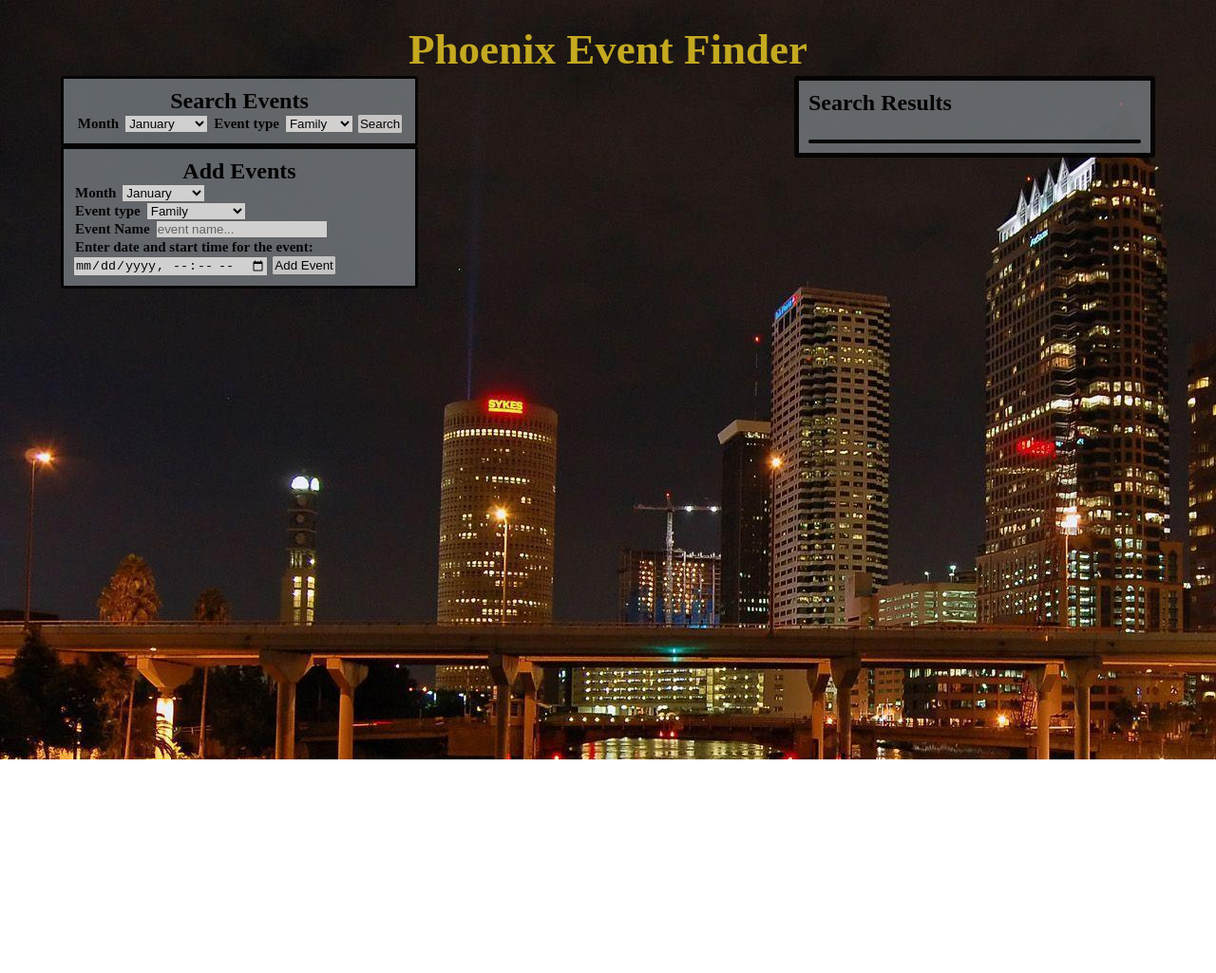
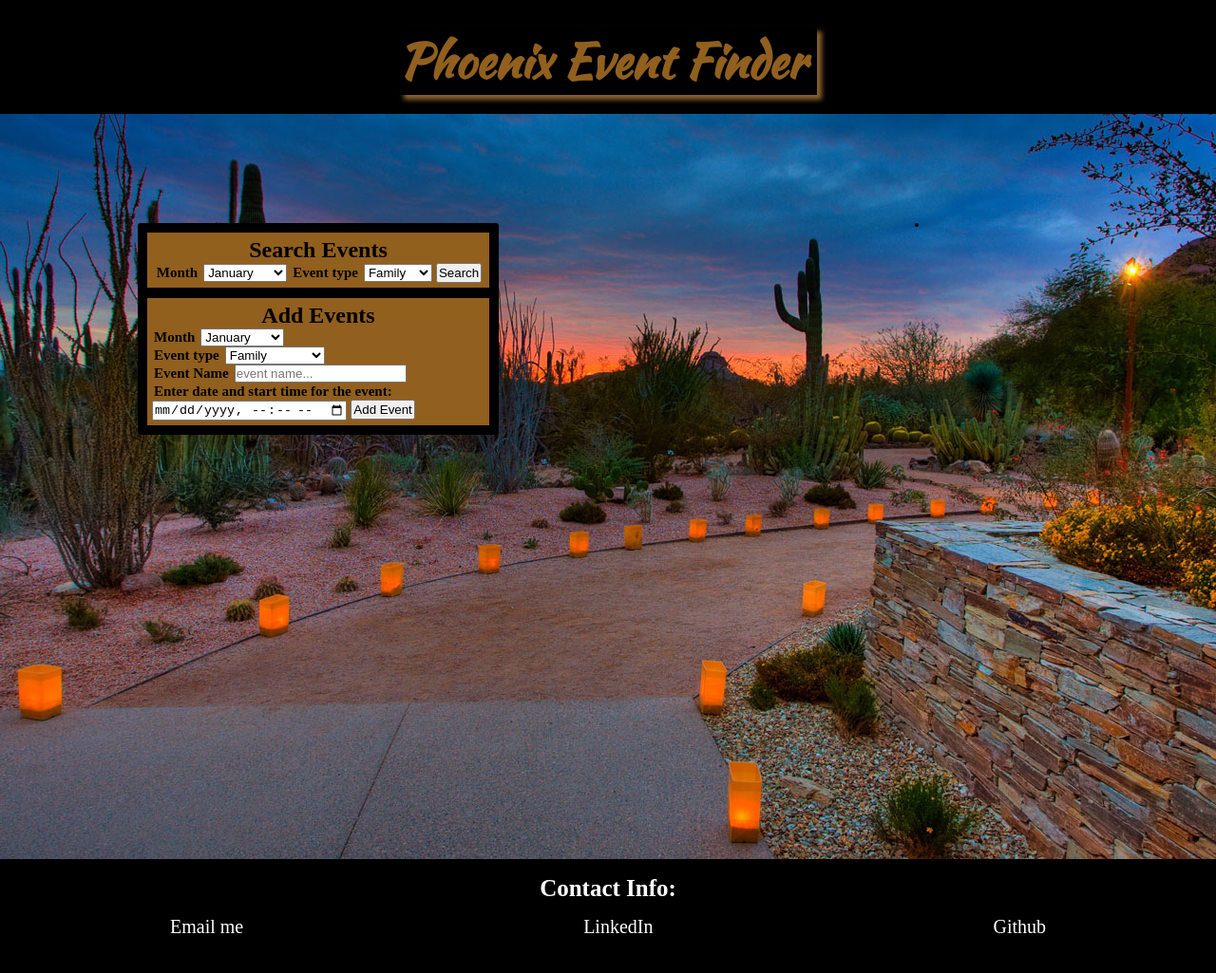
Before and after one commit to Bwade808/local-event-finder, a website: page front-end/public/index.html in a window 1280 px wide. Shown: the whole page at 95% size. Before the commit the page ends 800 px from the top, so only its background shows below. Drawn offline with Linux system fonts and the light colour scheme.

Commit message:
adding delete feature to result card and modified UI

```diff
--- a/front-end/public/index.html
+++ b/front-end/public/index.html
@@ -7,14 +7,24 @@
     <title>Local Event Finder</title>
     <script src="index.js" defer></script>
     <link rel="stylesheet" href="style.css">
+    <link rel="stylesheet" href="https://fonts.googleapis.com/css?family=Kaushan+Script">
+    <script src='https://kit.fontawesome.com/a076d05399.js' crossorigin='anonymous'></script>
     <link rel="stylesheet" href="https://cdnjs.cloudflare.com/ajax/libs/font-awesome/4.7.0/css/font-awesome.min.css">
 </head>
 <body>
-
+        <div class="header-container">
             <header>
                 <h1 class="main">Phoenix Event Finder</h1>
             </header>
-        <div class="both_boxes">
+        </div>
+        <div class="after-header-container">
+            <div></div>
+            <div class="results-h2"><h2>Search Results</h2></div>
+        </div>
+
+        <div class="main-container">
+            <div class="input-container">
+                <div class="input-inner-container">
                     <div class="input_box">
                         <h2>Search Events</h2>
                         <!-- <form action="/action_page.php"> -->
@@ -87,13 +97,25 @@
                         <input type="submit" value="Add Event" onclick="addEvent()">
                     </div>
                 </div>
-    <div class="outer_results">
-        <h2>Search Results</h2>
+            </div>
+            <div class="results-container">
+
                 <div class="results">
-
+                </div>
             </div>
 
         </div>
+        <div class="footer-container">
+            <div class="footer-h3">
+                <h3>Contact Info:</h3>
+            </div>
+            <footer class="foot-items">
+                <div class="email"><a href="mailto: bwka85@gmail.com">Email me</a></div>
+                <div class="linkedin"><a href="https://www.linkedin.com/in/brandon-wk-adviento">LinkedIn</a></div>
+                <div class="github"><a href="https://github.com/Bwade808">Github</a></div>
+            </footer>
+        </div>
+
 
 
 </body>
--- a/front-end/public/index.js
+++ b/front-end/public/index.js
@@ -1,11 +1,16 @@
 const results = document.querySelector('.results');
 results.innerHTML = "";
+const resultsH2 = document.querySelector('.results-h2');
+const h2Text = resultsH2.innerHTML;
+resultsH2.innerHTML = "";
 const sMonth = document.querySelector('#month');
 const sType = document.querySelector('#event_type');
 const aMonth = document.querySelector('#add_month');
 const aType = document.querySelector('#add_event_type');
 const day = document.querySelector('#event_date');
 const eName = document.querySelector('#e_name');
+const clickCard = document.querySelectorAll('.newCard');
+// const cardEvent = document.querySelector('.cardEvent');
 
 // let cardCreator = (name, type, date) => {
 //     let newCard = document.createElement('div');
@@ -26,7 +31,7 @@ const eName = document.querySelector('#e_name');
 
 
 let searchAll = () =>{
-
+    resultsH2.innerHTML = h2Text;
 if(sMonth.value === "October" && sType.value === "All"){
 fetch('http://localhost:8002/events/october')
 .then((response)=> response.json())
@@ -40,13 +45,18 @@ fetch('http://localhost:8002/events/october')
         let data3 = data[i].month_day;
         let newCard = document.createElement('div');
         newCard.className = "newCard";
+        newCard.id = data[i].event_id;
         let eventName = document.createElement('h2');
         eventName.className = "cardEvent";
         eventName.textContent = data1;
         let eventTypeDate = document.createElement('h3');
         eventTypeDate.className = "cardTypeDate";
         eventTypeDate.textContent = `${data2} / October ${data3}, 2022`;
-        newCard.append(eventName, eventTypeDate);
+        let deleteIcon = document.createElement('button');
+        deleteIcon.className = "fa fa-trash";
+        let updateIcon = document.createElement('button');
+        updateIcon.className = "fas fa-edit";
+        newCard.append(eventName, eventTypeDate, deleteIcon, updateIcon);
         results.append(newCard);
     }
 });
@@ -71,14 +81,38 @@ let querySearch = () => {
             let data3 = data[i].month_day;
             let newCard = document.createElement('div');
             newCard.className = "newCard";
+            newCard.id = data[i].event_id;
             let eventName = document.createElement('h2');
             eventName.className = "cardEvent";
             eventName.textContent = data1;
             let eventTypeDate = document.createElement('h3');
             eventTypeDate.className = "cardTypeDate";
             eventTypeDate.textContent = `${data2} / October ${data3}, 2022`;
-            newCard.append(eventName, eventTypeDate);
+            let deleteIcon = document.createElement('button');
+            deleteIcon.className = "fa fa-trash";
+            deleteIcon.id = data[i].event_id;
+            let updateIcon = document.createElement('button');
+            updateIcon.className = "fas fa-edit";
+            newCard.append(eventName, eventTypeDate, deleteIcon, updateIcon);
             results.append(newCard);
+
+            deleteIcon.addEventListener('click', (e) => {
+                console.log(e.target.id)
+                let eId = e.target.id;
+                let isConfirmed = confirm('Are you sure you want to delete this event?');
+                if(isConfirmed){
+                    fetch(`http://localhost:8002/events/october/${eId}`,{
+                        method: 'DELETE',
+                        headers: {
+                            'Content-Type': 'application/json'
+                        }
+                    })
+                    .then((data) => {
+                        alert('You have successfully deleted an event');
+                        console.log('Successfully delete', data)
+                    })
+                }
+            });
         }
     })
 };
@@ -108,6 +142,9 @@ let addEvent = () => {
 };
 
 
+
+
+
 // let logDate = () => {
 //     let day = document.querySelector('#event_date');
 //     let dayVal = day.value.substring(8, 10);
--- a/front-end/public/style.css
+++ b/front-end/public/style.css
@@ -1,5 +1,6 @@
 /* COLORS:
 halloween orange: background-color: rgb(196, 169, 32);
+grey: rgb(117, 123, 128)
 */
 
 * {
@@ -8,36 +9,104 @@ halloween orange: background-color: rgb(196, 169, 32);
 }
 
 body {
-    background-image: url('phoenix.jpg');
+    background-image: url('phoenix4.jpg');
+    background-repeat: repeat-y;
     background-size: auto;
+    background-position: 0px 3px;
+    /* height: 100vh; */
 }
+
+.header-container {
+    display: flex;
+    justify-content: center;
+    background-color: black;
+    height: 120px;
+    width: 100%;
+    align-items: center;
+    position: sticky;
+    top: 0;
+    align-self: flex-start;
+}
+
+.after-header-container {
+    display: flex;
+    justify-content: space-between;
+    height: 60px;
+    margin-top: 30px;
+}
+.results-h2 {
+    display: flex;
+    justify-content: center;
+    align-items: center;
+    width: 50%;
+}
+.results-h2 h2 {
+    font-size: 40px;
+    font-family: 'Kaushan Script';
+}
+
+.main-container {
+    display: flex;
+    justify-content: space-between;
+    margin-top: 25px;
+    height: 100%;
+}
+.input-container {
+    display: flex;
+    justify-content: flex-start;
+    align-items: center;
+    flex-direction: column;
+    width: 50%;
+    padding-left: 20px;
+    height: 650px;
+    position: sticky;
+    top: 140px;
+}
+.input-inner-container {
+    border: 2px solid black;
+    border-radius: 3px;
+    background-color: black;
+    /* opacity: .9; */
+}
+
+.results-container {
+    display: flex;
+    justify-content: flex-start;
+    flex-direction: column;
+    align-items: center;
+    width: 50%;
+}
+
 
 .input_box, .add_box h2 {
     text-align: center;
 }
-.both_boxes {
+/* .both_boxes {
     position: absolute;
     left: 5%;
     top: 10%;
-}
+} */
 .input_box {
     /* margin-left: 2%;
     margin-top: 10%; */
-    padding: 10px;
-    background-color: rgb(117, 123, 128);
-    opacity: .8;
+    padding: 5px;
+    margin: 5px;
+    background-color: rgba(193, 127, 40, 0.754);
+    /* opacity: .9; */
     border: 3px solid black;
     border-radius: 3px;
     width: 350px;
 }
 .add_box {
     /* margin-left: 2%; */
-    padding: 10px;
-    background-color: rgb(117, 123, 128);
-    opacity: .8;
+    padding: 5px;
+    margin: 5px;
+    background-color: rgba(193, 127, 40, 0.754);
+    /* opacity: .9; */
     border: 3px solid black;
     border-radius: 3px;
     width: 350px;
+    /* margin-top: 20px; */
 }
 /* .add_box, label {
     margin-bottom: 2px;
@@ -52,7 +121,7 @@ label {
     margin: 2px;
 }
 
-.outer_results {
+/* .outer_results {
     position: absolute;
     right: 5%;
     top: 10%;
@@ -62,20 +131,30 @@ label {
     opacity: .8;
     border: 5px solid black;
     border-radius: 3px;
-}
+} */
 
 .main {
     margin-top: 2%;
     text-align: center;
-    color: rgb(196, 169, 32);
-    font-size: 45px;
+    color: rgba(193, 127, 40, 0.754);
+    font-size: 50px;
+    font-family: 'Kaushan Script';
+    padding-right: 12px;
+    box-shadow: 5px 5px 5px rgba(187, 132, 60, 0.754);
 }
 .results {
-    margin-top: 25px;
     /* width: 30%; */
     border: 2px solid black;
     border-radius: 3px;
     background-color: black;
+    /* opacity: .9; */
+}
+
+.newCard button {
+    background-color: rgba(193, 127, 40, 0.754);
+    /* opacity: .9; */
+    border: none;
+    padding-right: 5px;
 }
 
 .result_card {
@@ -83,9 +162,57 @@ label {
 }
 
 .newCard {
-    margin:10px;
+    margin:5px;
     padding: 5px;
     border: 2px solid black;
     border-radius: 3px;
-    background-color: rgb(117, 123, 128);
+    background-color: rgba(193, 127, 40, 0.754);
+    width: 325px;
 }
+
+.footer-container {
+    display: flex;
+    justify-content: center;
+    flex-direction: column;
+    align-items: center;
+    background-color: black;
+    height: 120px;
+    width: 100%;
+    color: white;
+    margin-top: 20px;
+}
+
+.footer-h3 h3 {
+    color: white;
+    font-size: 25px;
+}
+.footer-h3 {
+    margin-bottom: 15px;
+}
+
+.foot-items {
+    display: flex;
+    justify-content: space-around;
+    width: 100%;
+    align-items: flex-end;
+    padding-bottom: 20px;
+    padding-left: 20px;
+    padding-right: 20px;
+}
+.foot-items a {
+    text-decoration: none;
+    font-size: 20px;
+}
+
+.foot-items a:link {
+    color:white;
+}
+.foot-items a:visited {
+    color:white;
+}
+.foot-items a:hover {
+    color:rgba(193, 127, 40, 0.754);
+}
+.foot-items a:active {
+    color:rgba(193, 127, 40, 0.754);
+}
```
Also changed, not shown: back-end/server.js (+15 -3 lines), front-end/public/phoenix4.jpg (added), front-end/public/phoenixbot.jpg (added), front-end/public/phoenixsky.jpg (added), 3 other files. Lines whose indentation alone changed are shown as unchanged.
